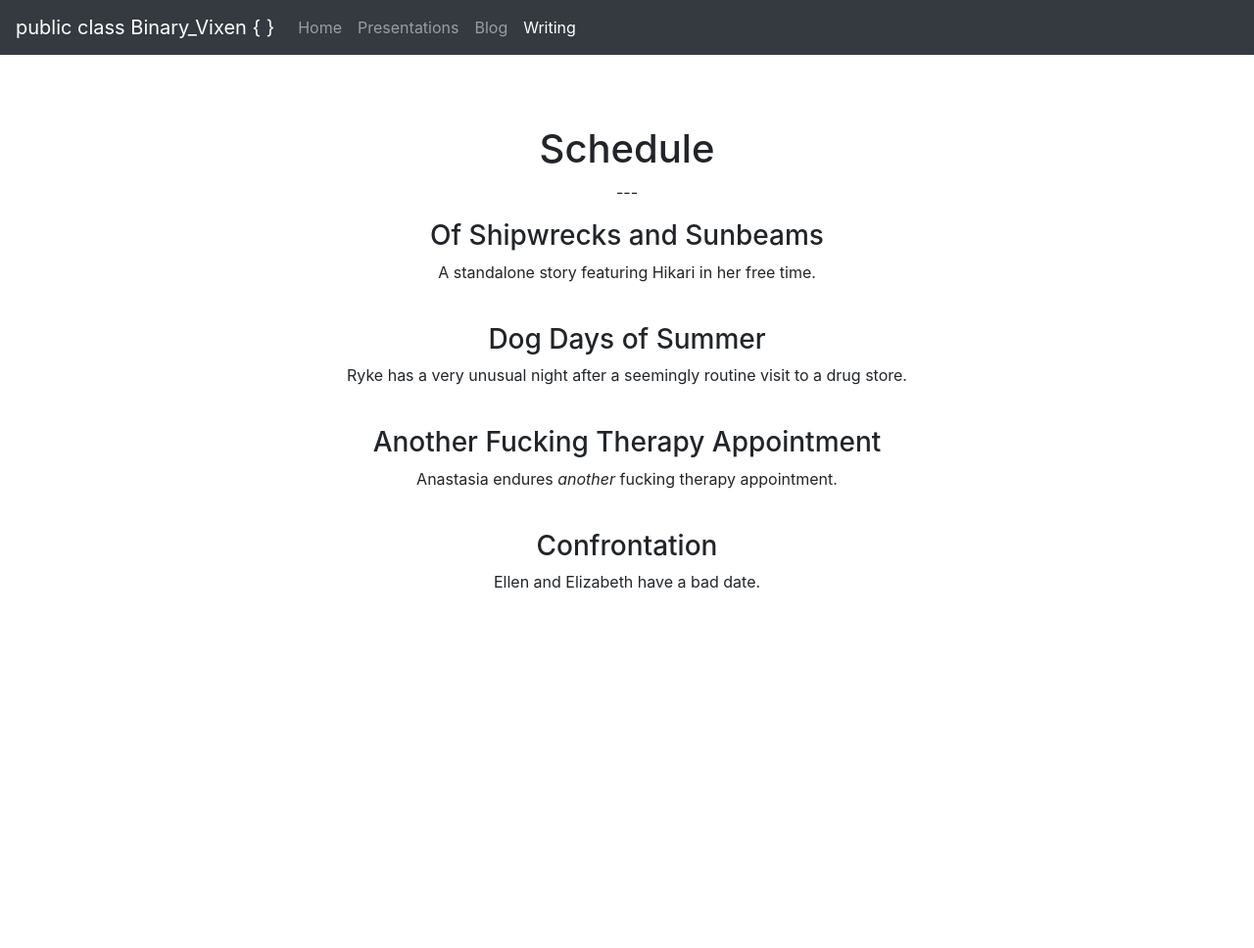
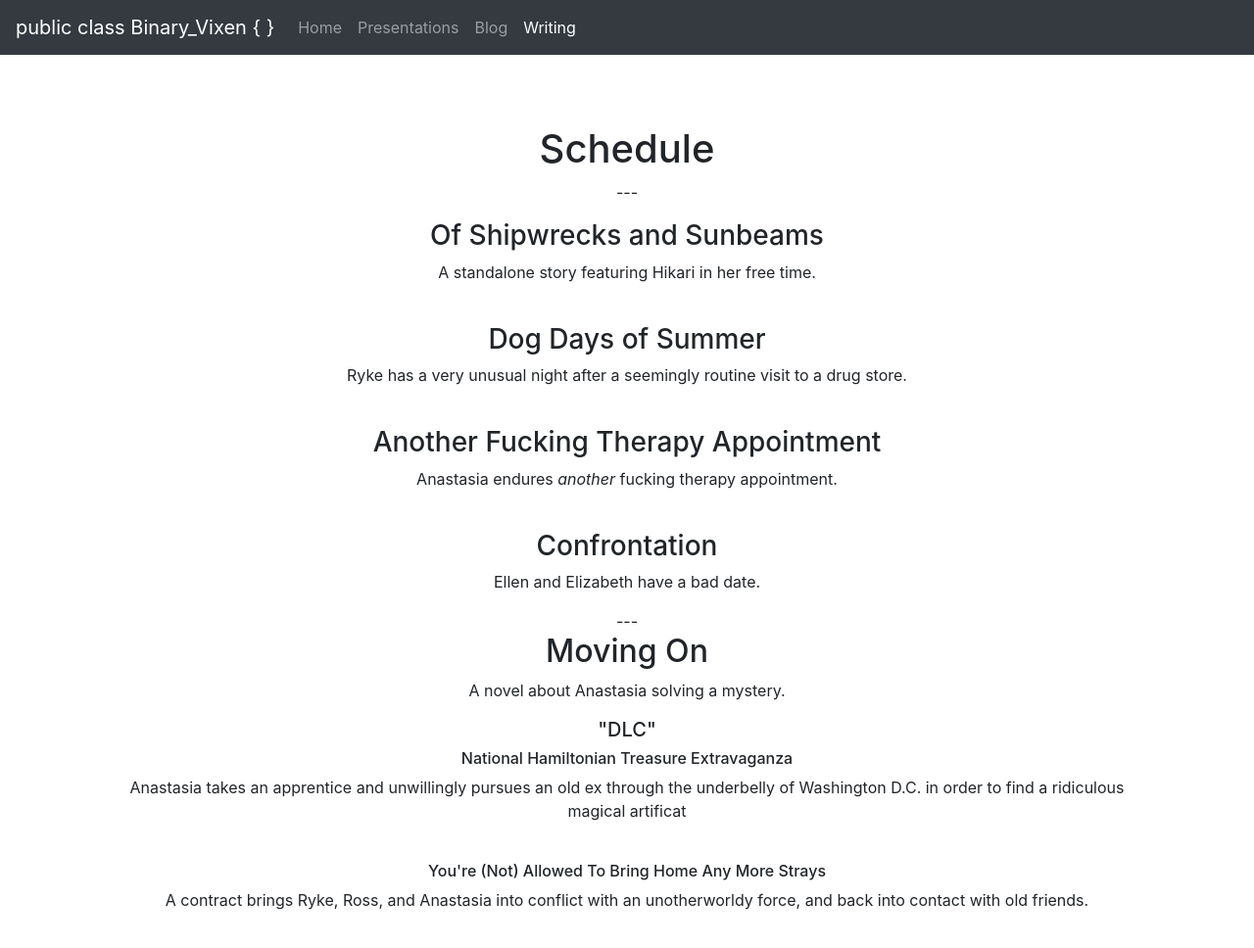
Before and after one commit to BinaryVixen899/Kitsune.gay, a website: page Schedule.html in a window 1280 px wide. Shown: the whole page at 98% size. Before the commit the page ends 800 px from the top, so only its background shows below. Drawn offline with nearby package versions, Linux system fonts and the light colour scheme.

Commit message:
added novel

```diff
--- a/Schedule.html
+++ b/Schedule.html
@@ -97,6 +97,20 @@
         <br>
         <h3>Confrontation</h3>
         <p>Ellen and Elizabeth have a bad date.</p>
+        ---
+
+
+        <h2>
+          Moving On
+        </h2>
+        <p>A novel about Anastasia solving a mystery.</p>
+        <h5>"DLC"</h5>
+        <h6>National Hamiltonian Treasure Extravaganza</h6>
+        <p>Anastasia takes an apprentice and unwillingly pursues an old ex through the underbelly of Washington D.C. in order to find a ridiculous magical artificat</p>
+        <br>
+        <h6>You're (Not) Allowed To Bring Home Any More Strays</h6>
+        <p>A contract brings Ryke, Ross, and Anastasia into conflict with an unotherworldy force, and back into contact with old friends.</p>
+
     </div>
 
 
```
